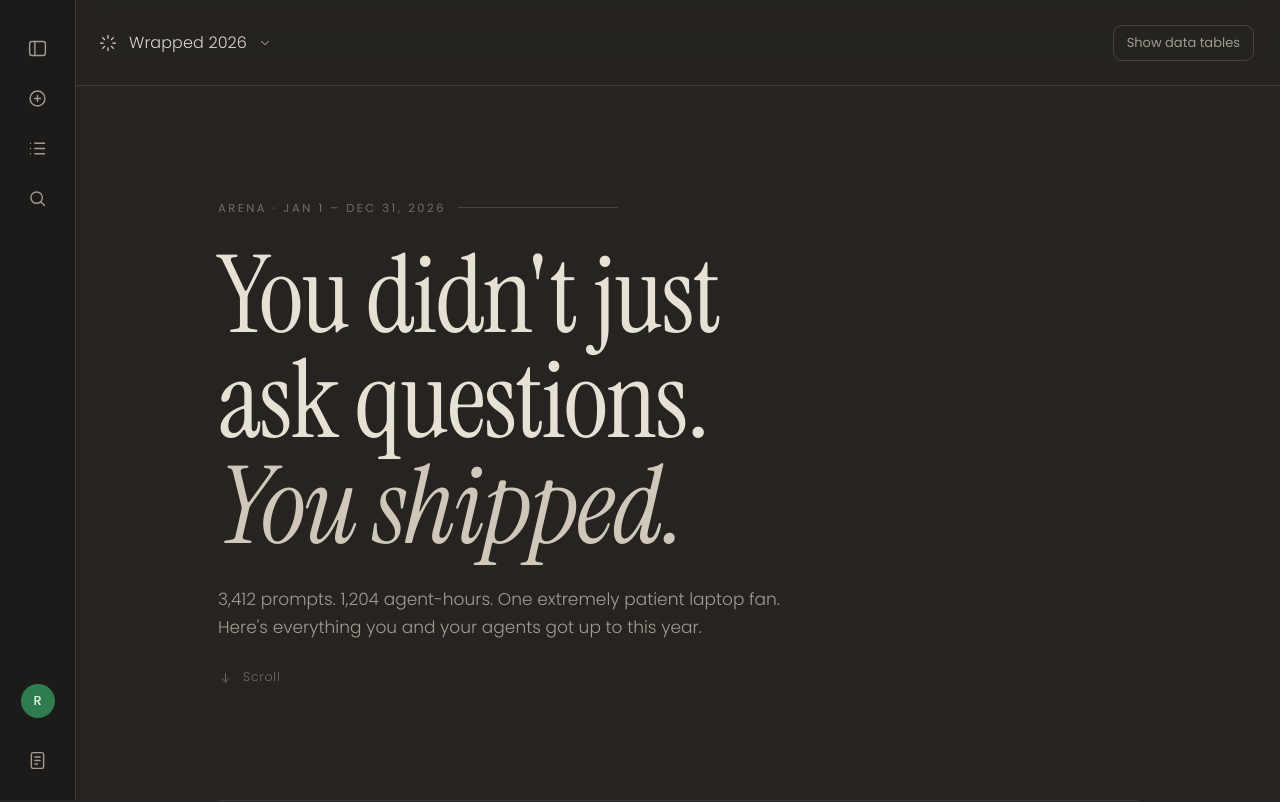
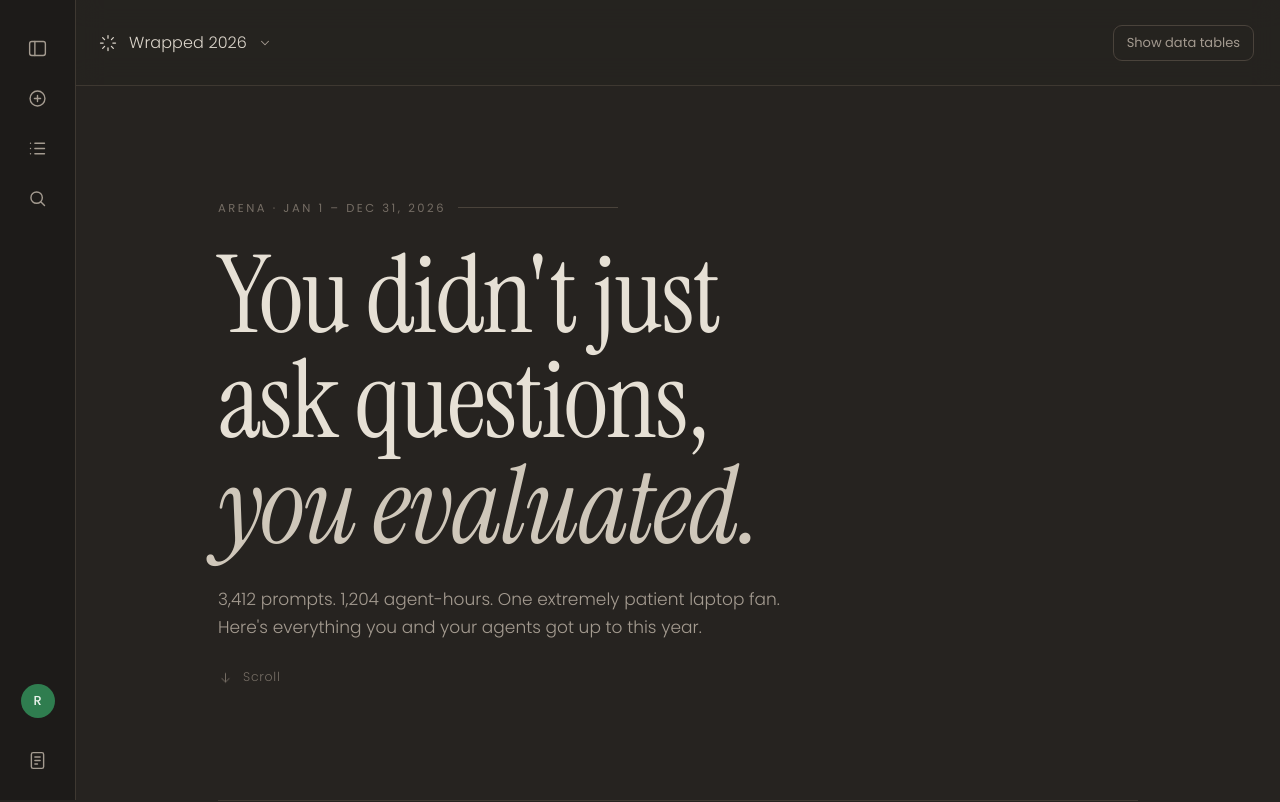
Before and after one commit to kelseyiscat/meow-meow-repo, a React (Vite) app: page / in a window 1280 px wide. Shown: the top 802 px of the page. Built offline with nearby package versions, Linux system fonts and the light colour scheme.

Commit message:
Update hero title to 'You didn't just ask questions, you evaluated.'
Co-authored-by: arena-agent <297053741+arena-agent@users.noreply.github.com>

```diff
--- a/src/components/Hero.jsx
+++ b/src/components/Hero.jsx
@@ -14,9 +14,9 @@ export function Hero() {
       <h1 className={cls()} style={delay(1)}>
         You didn't just
         <br />
-        ask questions.
+        ask questions,
         <br />
-        <em>You shipped.</em>
+        <em>you evaluated.</em>
       </h1>
       <p className={`lede ${cls()}`} style={delay(2)}>
         3,412 prompts. 1,204 agent-hours. One extremely patient laptop fan. Here's everything you and
```
